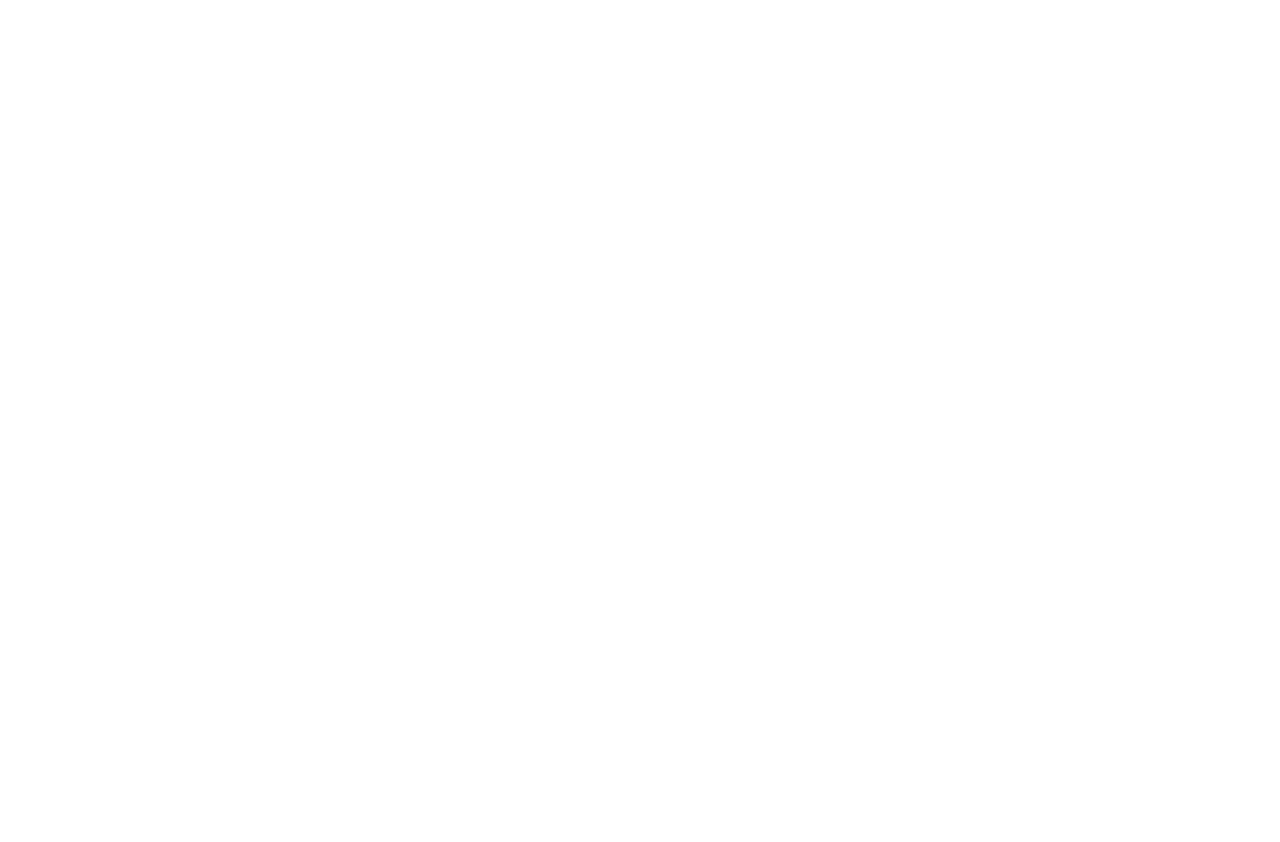
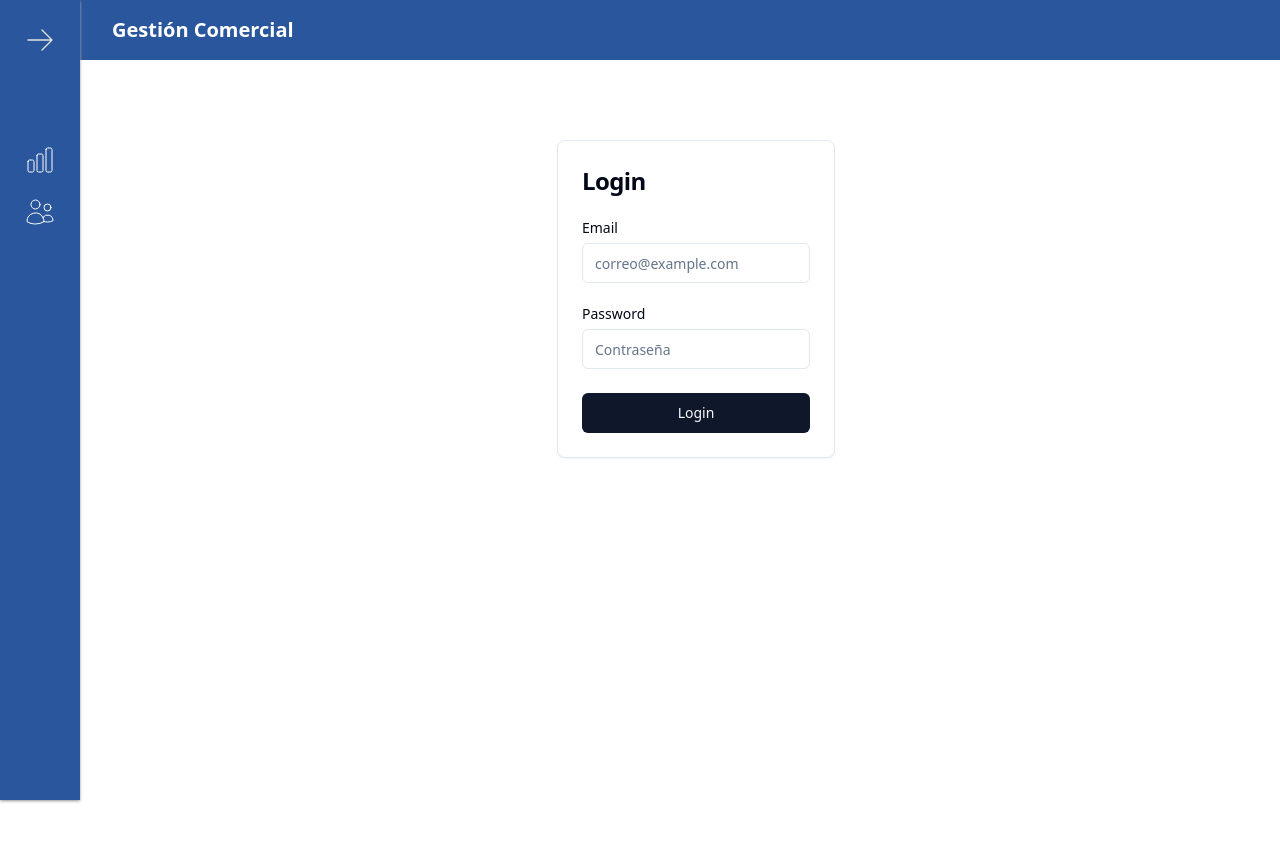
Before and after one commit to MagnoliaGrafica/bansur-gestion-clientes-react-shadcn, a React (Vite) app: page /login in a window 1280 px wide. Before the commit this address had no page. Shown: the top 842 px of the page. Before the commit the page ends 800 px from the top, so only its background shows below. Built offline with nearby package versions, Linux system fonts and the light colour scheme.

Commit message:
add navbar

```diff
--- a/src/App.tsx
+++ b/src/App.tsx
@@ -1,5 +1,6 @@
 import { BrowserRouter, Routes, Route } from 'react-router-dom';
 
+import Login from './pages/Login.tsx';
 import Dashboard from './pages/Dashboard.tsx';
 import About from './pages/About.tsx';
 import Analytics from './pages/Analytics.tsx';
@@ -10,13 +11,16 @@ import Clientes from './pages/Clientes.tsx';
 import Cliente from './pages/Cliente.tsx';
 import ClienteAdd from './pages/ClienteAdd.tsx';
 import DefaultLayout from './layout/DefaultLayout.tsx';
+import { AuthProvider } from './context/AuthContext.tsx'; // Importa AuthProvider
 
 function App() {
   return (
+    <AuthProvider>
       <BrowserRouter>
         <Routes>
           {/* Aplica DefaultLayout como un wrapper */}
           <Route element={<DefaultLayout />}>
+            <Route path="/login" element={<Login />} />
             <Route path="/" element={<Dashboard />} />
             <Route path="/dashboard" element={<Dashboard />} />
             <Route path="/about" element={<About />} />
@@ -30,6 +34,7 @@ function App() {
           </Route>
         </Routes>
       </BrowserRouter>
+    </AuthProvider>
   );
 }
 
--- /dev/null
+++ b/src/components/Navbar.tsx
@@ -0,0 +1,40 @@
+import { useAuth } from '../context/AuthContext.tsx';
+import { useNavigate } from 'react-router-dom';
+
+const Navbar = () => {
+  const { user, logout } = useAuth();
+  const navigate = useNavigate();
+
+  const handleLogout = () => {
+    logout();
+    navigate('/login'); // Redirigir al login después de cerrar sesión
+  };
+
+  return (
+    <nav className="bg-bansur text-white p-4 flex justify-between items-center">
+      <div>
+        <h1 className="text-xl font-bold ml-24">Gestión Comercial</h1>
+      </div>
+      {user && (
+        <div className="flex items-center gap-4">
+          <div>
+            <p className="text-sm">
+              <strong>Usuario:</strong> {user.nombre} {user.apellido}
+            </p>
+            <p className="text-sm">
+              <strong>Rol:</strong> {user.rol}
+            </p>
+          </div>
+          <button
+            onClick={handleLogout}
+            className="bg-red-500 hover:bg-red-600 text-white px-4 py-2 rounded"
+          >
+            Cerrar sesión
+          </button>
+        </div>
+      )}
+    </nav>
+  );
+};
+
+export default Navbar;
--- a/src/components/ResumenEstados.tsx
+++ b/src/components/ResumenEstados.tsx
@@ -36,14 +36,11 @@ export function ResumenEstados() {
   // Definir los canales y su key correspondiente
   const estados = [
     { nombre: "Sin Asignar", key: "1" },
-    { nombre: "Ingreso", key: "2" },
-    { nombre: "En Evaluación", key: "3" },
-    { nombre: "En Comité", key: "4" },
-    { nombre: "Pendiente por información", key: "5" },
-    { nombre: "Cursado", key: "7" },
-    { nombre: "Rechazado (cliente)", key: "8" },
-    { nombre: "Rechazado (comité)", key: "9" },
-    { nombre: "No califica", key: "10" }
+    { nombre: "Prospecto", key: "2" },
+    { nombre: "Presentado", key: "3" },
+    { nombre: "En Evaluación", key: "4" },
+    { nombre: "Cursado", key: "5" },
+    { nombre: "No Cursado", key: "6" }
   ];
 
   const estadosMap = new Map(estados.map(({ key, nombre }) => [key, nombre]));
--- /dev/null
+++ b/src/context/AuthContext.tsx
@@ -0,0 +1,87 @@
+import React, { createContext, useState, useContext, useEffect, ReactNode } from 'react';
+
+// Tipos para los datos de usuario y el contexto
+interface User {
+  id: number;
+  nombre: string;
+  apellido: string;
+  email: string;
+  rol: number;
+  username: string; // Agregamos username derivado
+}
+
+
+interface AuthContextType {
+  isAuthenticated: boolean;
+  user: User | null;
+  login: (userData: User, token: string) => void;
+  logout: () => void;
+}
+
+// Crear el contexto con un valor inicial indefinido
+const AuthContext = createContext<AuthContextType | undefined>(undefined);
+
+// Tipos para las props del proveedor
+interface AuthProviderProps {
+  children: ReactNode;
+}
+
+// Componente proveedor del contexto
+export const AuthProvider = ({ children }: AuthProviderProps) => {
+  const [isAuthenticated, setIsAuthenticated] = useState(false);
+  const [user, setUser] = useState<User | null>(null);
+
+  // Función para comprobar si el token es válido
+  const isTokenValid = (token: string): boolean => {
+    try {
+      const decoded = JSON.parse(atob(token.split('.')[1])); // Decodificamos el token JWT
+      const currentTime = Math.floor(Date.now() / 1000); // Tiempo actual en segundos
+      return decoded.exp > currentTime; // Comprobamos si el token está expirado
+    } catch (e) {
+      return false;
+    }
+  };
+
+  // Inicializar estado desde localStorage si hay un token
+  useEffect(() => {
+    const storedToken = localStorage.getItem('authToken');
+    const storedUser = localStorage.getItem('user');
+    if (storedToken && isTokenValid(storedToken)) {
+      setIsAuthenticated(true);
+      setUser(JSON.parse(storedUser || '{}')); // Recuperamos el usuario desde el localStorage
+    } else {
+      logout(); // Si el token no es válido o ha expirado
+    }
+  }, []);
+
+  // Función para iniciar sesión
+  const login = (userData: User, token: string) => {
+    localStorage.setItem('authToken', token); // Guardamos el token en localStorage
+    localStorage.setItem('user', JSON.stringify(userData)); // Guardamos los datos del usuario
+    setIsAuthenticated(true);
+    setUser(userData);
+  };
+
+  // Función para cerrar sesión
+  const logout = () => {
+    localStorage.removeItem('authToken');
+    localStorage.removeItem('user');
+    setIsAuthenticated(false);
+    setUser(null);
+  };
+
+  return (
+    <AuthContext.Provider value={{ isAuthenticated, user, login, logout }}>
+      {children}
+    </AuthContext.Provider>
+  );
+};
+
+// Hook para usar el contexto en otros componentes
+export const useAuth = (): AuthContextType => {
+  const context = useContext(AuthContext);
+  if (!context) {
+    throw new Error('useAuth debe ser usado dentro de un AuthProvider');
+  }
+  return context;
+};
--- a/src/layout/DefaultLayout.tsx
+++ b/src/layout/DefaultLayout.tsx
@@ -1,11 +1,13 @@
 import { Outlet } from "react-router-dom";
 import Navigation from "../components/Navigation";
+import Navbar from "@/components/NavBar.tsx";
 
 const DefaultLayout = () => {
   return (
     <div>
       {/* Aquí está el Navigation que será común para todas las rutas */}
       <Navigation />
+     <Navbar />
       <main className="w-full h-screen flex flex-row relative bg-white pl-28">
         {/* Aquí se renderizarán las rutas secundarias */}
         <Outlet />
--- a/src/pages/ClienteAdd.tsx
+++ b/src/pages/ClienteAdd.tsx
@@ -35,8 +35,8 @@ import {
               <Input type="text" name="rut" placeholder="Rut" />
             </div>
             <div className="flex flex-col space-y-1.5">
-              <Label htmlFor="rut">Email</Label>
-              <Input type="email" name="email" placeholder="email" />
+              <Label htmlFor="rut">Monto</Label>
+              <Input type="text" name="monto" placeholder="Monto a Evaluar" />
             </div>
 
             <div className="flex flex-col space-y-1.5">
--- a/src/pages/Clientes.tsx
+++ b/src/pages/Clientes.tsx
@@ -1,12 +1,28 @@
-import SearchComponent from "../components/Search"
+import { useAuth } from '../context/AuthContext.tsx';
+import { useNavigate } from 'react-router-dom';
+import { useEffect } from 'react';
+import SearchComponent from "../components/Search";
 
 const Clientes = () => {
- return(
-        <div>
-            <h2 className="text-2xl font-medium text-bansur my-4">Gestión Comercial Clientes</h2>
-            <SearchComponent />
-        </div>
-    )
-}
+  const { isAuthenticated } = useAuth();
+  const navigate = useNavigate();
 
-export default Clientes
+  useEffect(() => {
+    if (!isAuthenticated) {
+      navigate('/login'); // Redirige a login si no está autenticado
+    }
+  }, [isAuthenticated, navigate]);
+
+  if (!isAuthenticated) {
+    return null; // Mientras se realiza la redirección, no renderiza nada
+  }
+
+  return (
+    <div>
+      <h2 className="text-2xl font-medium text-bansur my-4">Gestión Comercial Clientes</h2>
+      <SearchComponent />
+    </div>
+  );
+};
+
+export default Clientes;
--- a/src/pages/Dashboard.tsx
+++ b/src/pages/Dashboard.tsx
@@ -1,6 +1,9 @@
+import { useAuth } from '../context/AuthContext.tsx';
+import { useNavigate } from 'react-router-dom';
+
 import { ResumenCanal } from "@/components/ResumenCanal";
 import { ResumenEstados } from "@/components/ResumenEstados";
-import { ResumenEjecutivo} from "@/components/ResumenEjecutivo";
+import { ResumenEjecutivo } from "@/components/ResumenEjecutivo";
 
 import {
   Card,
@@ -9,12 +12,26 @@ import {
   CardTitle,
 } from "@/components/ui/card";
 
+import { useEffect } from 'react';
+
 const Dashboard = () => {
+  const { isAuthenticated, user, logout } = useAuth();
+  const navigate = useNavigate();
+
+  useEffect(() => {
+    if (!isAuthenticated) {
+      navigate('/login'); // Redirige si el usuario no está autenticado
+    }
+  }, [isAuthenticated, navigate]);
+
+  if (!isAuthenticated) {
+    return null; // Mientras se realiza la redirección, no renderiza nada
+  }
+
   return (
     <div>
       <h2 className="text-2xl font-medium text-bansur my-4">Dashboard Gestión Comercial</h2>
       <div className="grid grid-cols-3 gap-8">
-
         <section>
           <Card>
             <CardHeader>
@@ -25,7 +42,6 @@ const Dashboard = () => {
             </CardContent>
           </Card>
         </section>
-
         <section>
           <Card>
             <CardHeader>
--- /dev/null
+++ b/src/pages/Login.tsx
@@ -0,0 +1,115 @@
+import { useState } from "react";
+import { useAuth } from '../context/AuthContext.tsx';
+import { useNavigate } from 'react-router-dom';
+import axios from "axios";
+
+import { Button } from "@/components/ui/button";
+import {
+  Card,
+  CardContent,
+  CardDescription,
+  CardHeader,
+  CardTitle,
+} from "@/components/ui/card";
+import { Input } from "@/components/ui/input";
+import { Label } from "@/components/ui/label";
+
+const Login = () => {
+  const [email, setEmail] = useState('');
+  const [password, setPassword] = useState('');
+  const { login } = useAuth();
+  const navigate = useNavigate();
+
+  const handleLogin = async () => {
+    try {
+      // Construye la URL con los parámetros
+      const response = await axios.post('https://bansur-api-express.vercel.app/api/user/login', {
+        email,
+        password,
+      });
+
+      // Extraer datos de la respuesta
+      const { id, nombre, apellido, email: userEmail, rol, token } = response.data;
+
+      if (token) {
+        const user = {
+          id,
+          nombre,
+          apellido,
+          email: userEmail, // Esto es el email del usuario
+          rol,
+          username: userEmail.split('@')[0], // Derivar username del email
+        };
+
+        login(user, token); // Guarda los datos en el contexto de autenticación
+        navigate('/dashboard'); // Redirigir al dashboard
+      } else {
+        alert('Credenciales incorrectas');
+      }
+    } catch (error) {
+      console.error('Error de autenticación:', error);
+      alert('Error al intentar iniciar sesión');
+    }
+  };
+
+
+  return (
+    <div className="flex flex-col gap-6 mx-auto mt-20">
+      <Card>
+        <CardHeader>
+          <CardTitle className="text-2xl">Login</CardTitle>
+          {/*<CardDescription>
+            Enter your email below to login to your account
+          </CardDescription>*/}
+        </CardHeader>
+        <CardContent>
+          <form onSubmit={(e) => e.preventDefault()}>
+            <div className="flex flex-col gap-6">
+              <div className="grid gap-2">
+                <Label htmlFor="email">Email</Label>
+                <Input
+                  id="email"
+                  type="email"
+                  placeholder="correo@example.com"
+                  value={email}
+                  onChange={(e) => setEmail(e.target.value)}
+                  required
+                />
+              </div>
+              <div className="grid gap-2">
+                <div className="flex items-center">
+                  <Label htmlFor="password">Password</Label>
+                  {/*<a
+                    href="#"
+                    className="ml-auto inline-block text-sm underline-offset-4 hover:underline"
+                  >
+                    Forgot your password?
+                  </a>*/}
+                </div>
+                <Input
+                  id="password"
+                  type="password"
+                  placeholder="Contraseña"
+                  value={password}
+                  onChange={(e) => setPassword(e.target.value)}
+                  required
+                />
+              </div>
+              <Button onClick={handleLogin} className="w-full">
+                Login
+              </Button>
+            </div>
+            {/*<div className="mt-4 text-center text-sm">
+              Don&apos;t have an account?{" "}
+              <a href="#" className="underline underline-offset-4">
+                Sign up
+              </a>
+            </div>*/}
+          </form>
+        </CardContent>
+      </Card>
+    </div>
+  );
+};
+
+export default Login;
```
Also changed, not shown: src/components/ResumenCanal.tsx (+2 -5 lines), src/components/Search.tsx (+2 -9 lines). Lines whose indentation alone changed are shown as unchanged.
